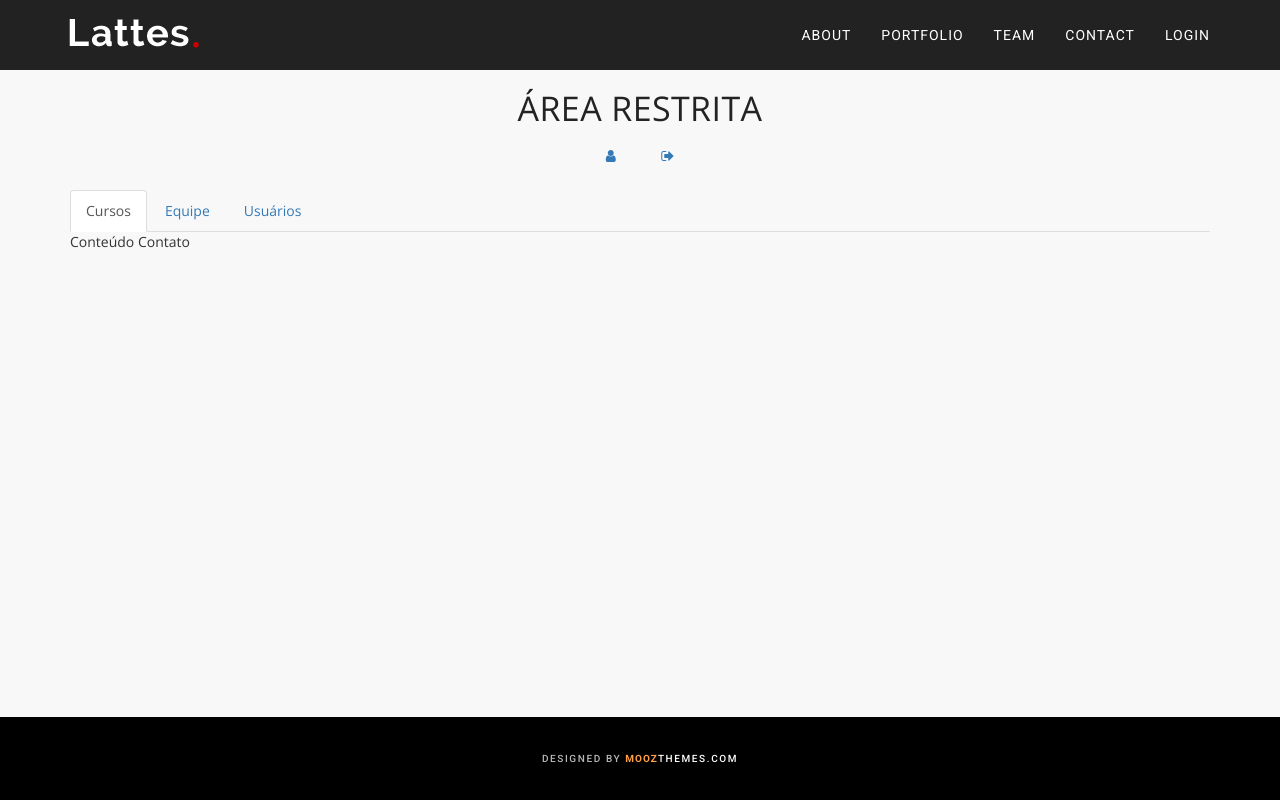
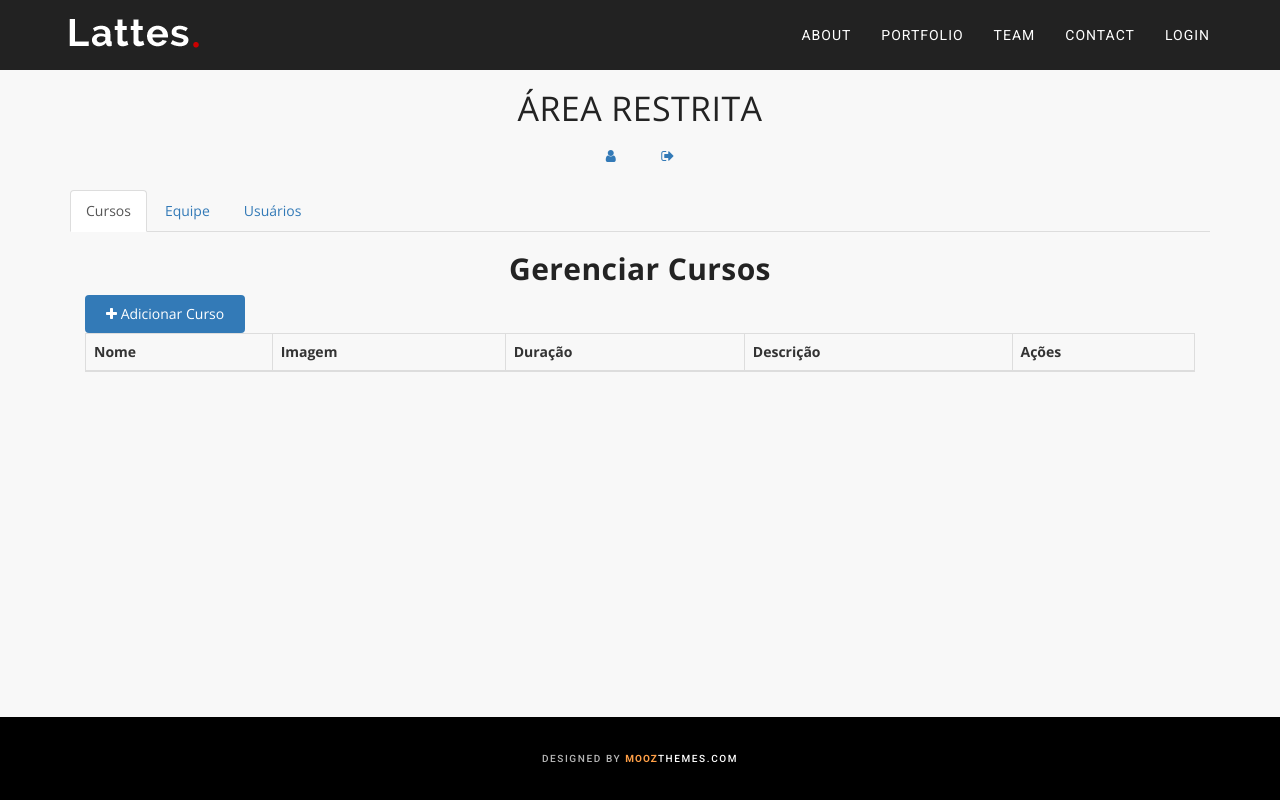
Before and after one commit to mboldrini/estudos-igniter, a CodeIgniter app: page /estudos-igniter/restrict in a window 1280 px wide. Run offline with CodeIgniter, Linux system fonts and the light colour scheme; the visitor is signed in with stand-in values (Sample User, id 1); lists and menus that the app fills with data are empty; some libraries are stand-ins or nearby versions; some web fonts are replaced.

Commit message:
tabs da area restrita

```diff
--- a/application/views/restrict.php
+++ b/application/views/restrict.php
@@ -33,9 +33,68 @@
 		</ul>
 
 		<div class="tab-content">
-			<div id="tab_courses" class="tab-pane active">Conteúdo Contato</div>
-			<div id="tab_team" class="tab-pane">Conteúdo Equipe</div>
-			<div id="tab_user" class="tab-pane">Conteúdo Usuários</div>
+
+			<div id="tab_courses" class="tab-pane active">
+				<div class="container-fluid">
+					<h2 class="text-center"><strong>Gerenciar Cursos</strong></h2>
+					<a id="btn_add_course" class="btn btn-primary"><i class="fa fa-plus"></i>&nbsp;Adicionar Curso</a>
+					<table id="dt_courses" class="table table-striped table-bordered">
+						<thead>
+							<tr class="tableheader">
+								<th>Nome</th>
+								<th>Imagem</th>
+								<th>Duração</th>
+								<th>Descrição</th>
+								<th>Ações</th>
+							</tr>
+						</thead>
+						<tbody>
+
+						</tbody>
+					</table>
+				</div>
+			</div>
+
+			<div id="tab_team" class="tab-pane">
+				<div class="container-fluid">
+					<h2 class="text-center"><strong>Gerenciar Equipe</strong></h2>
+					<a id="btn_add_member" class="btn btn-primary"><i class="fa fa-plus"></i>&nbsp;Adicionar Membro</a>
+					<table id="dt_member" class="table table-striped table-bordered">
+						<thead>
+							<tr class="tableheader">
+								<th>Nome</th>
+								<th>Foto</th>
+								<th>Descrição</th>
+								<th>Ações</th>
+							</tr>
+						</thead>
+						<tbody>
+
+						</tbody>
+					</table>
+				</div>
+			</div>
+
+			<div id="tab_user" class="tab-pane">
+				<div class="container-fluid">
+					<h2 class="text-center"><strong>Gerenciar Usuários</strong></h2>
+					<a id="btn_add_user" class="btn btn-primary"><i class="fa fa-plus"></i>&nbsp;Adicionar Usuário</a>
+					<table id="dt_user" class="table table-striped table-bordered">
+						<thead>
+							<tr class="tableheader">
+								<th>Login</th>
+								<th>Nome</th>
+								<th>E-mail</th>
+								<th>Ações</th>
+							</tr>
+						</thead>
+						<tbody>
+
+						</tbody>
+					</table>
+				</div>
+			</div>
+
 		</div>
 
 	</div>
```
